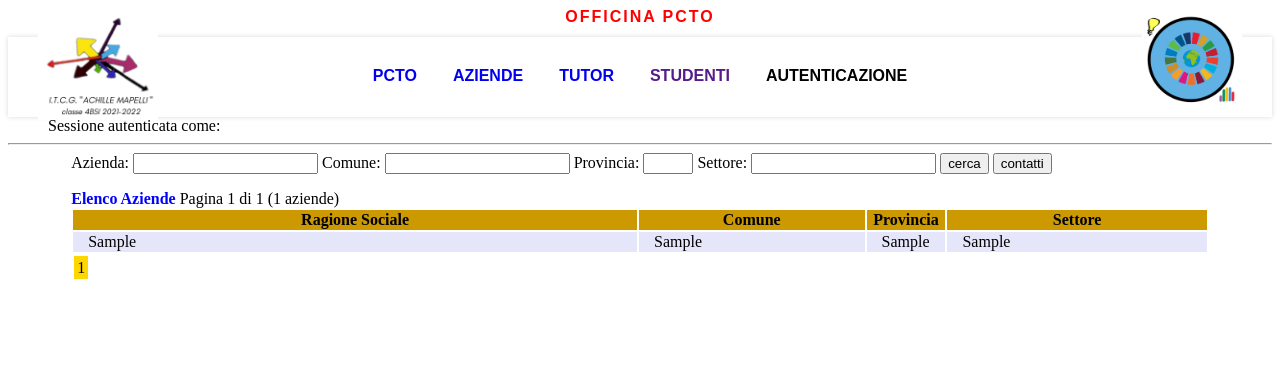
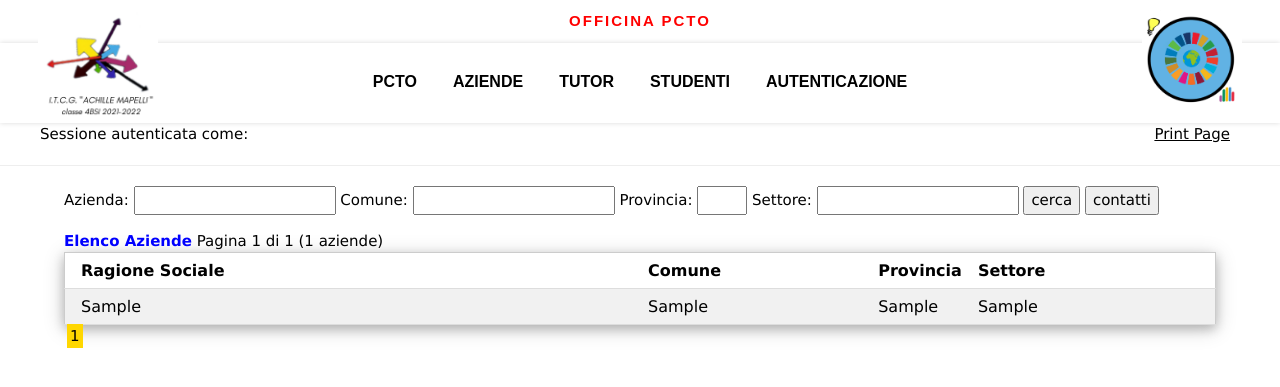
Before and after one commit to giuliofalco/mapelli, a Django app: page /pcto/aziende/ in a window 1280 px wide. Shown: the top 387 px of the page. Run offline with Django 3.2, Linux system fonts and the light colour scheme; a user stored in the database is signed in; tables that the repository leaves empty hold one stand-in row (values such as "Sample post").

Commit message:
inserito print page in base.html

```diff
--- a/pcto/static/pcto/index.css
+++ b/pcto/static/pcto/index.css
@@ -100,3 +100,8 @@
 p {
   font-size: 16px;
 }
+
+#stampa {
+   position: absolute;
+   right: 50px;
+}
--- a/pcto/templates/aziende.html
+++ b/pcto/templates/aziende.html
@@ -11,9 +11,9 @@
                      .comune    {width: 20%}
                      .provincia {width: 7%;}
 
-                     table {width: 100%; margin-bottom: 5px;}
+                    /* table {width: 100%; margin-bottom: 5px;}
                      th  {background: #C90;}
-                     td  {padding-left: 15; background: lavender;}
+                     td  {padding-left: 15; background: lavender;} */
                      #id_sede_provincia  {width: 50px;}
                      .pagine a {text-decoration: none}
                      .pagine {background: rgb(82, 115, 146); padding: 2px; margin:2px;
@@ -69,7 +69,7 @@
               </form>
 
               <span id="titolo">Elenco Aziende</span> Pagina {{numpag}} di {{totpagine}} ({{numero_aziende}} aziende)
-              <table>
+              <table class="w3-table-all w3-card-4">
                       <th>Ragione Sociale <th> Comune <th> Provincia <th> Settore
                       {%for nome in object_list %}
                         <tr>
--- a/pcto/templates/base.html
+++ b/pcto/templates/base.html
@@ -5,6 +5,7 @@
         <title>OFFICINA PCTO</title>
         <link rel="stylesheet" type="text/css" href={% static 'pcto/index.css' %}>
         <link rel="stylesheet" type="text/css" href={% static 'pcto/menu.css' %}>
+        <link rel="stylesheet" href="https://www.w3schools.com/w3css/4/w3.css">
         {% block head %}
 
         {% endblock %}
@@ -44,6 +45,7 @@
 
         </header>
         <span id=sessione style="margin-left: 40px">Sessione {{user}}</span>
+        <span id=stampa><a href="javascript:window.print()">Print Page</a></span>
         <hr/>
         {% endblock %}
 
```
